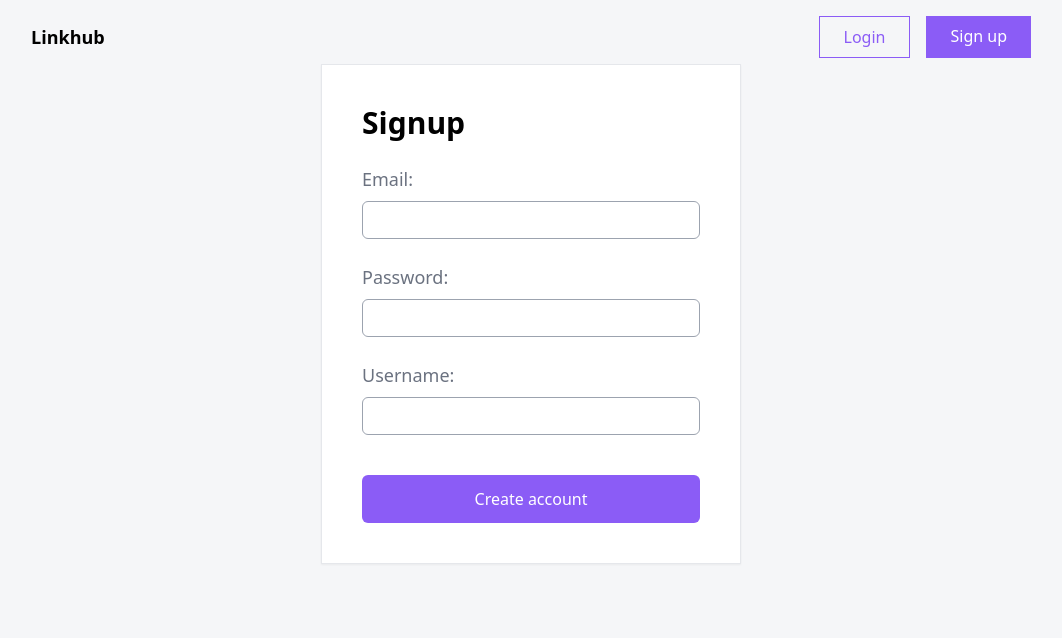
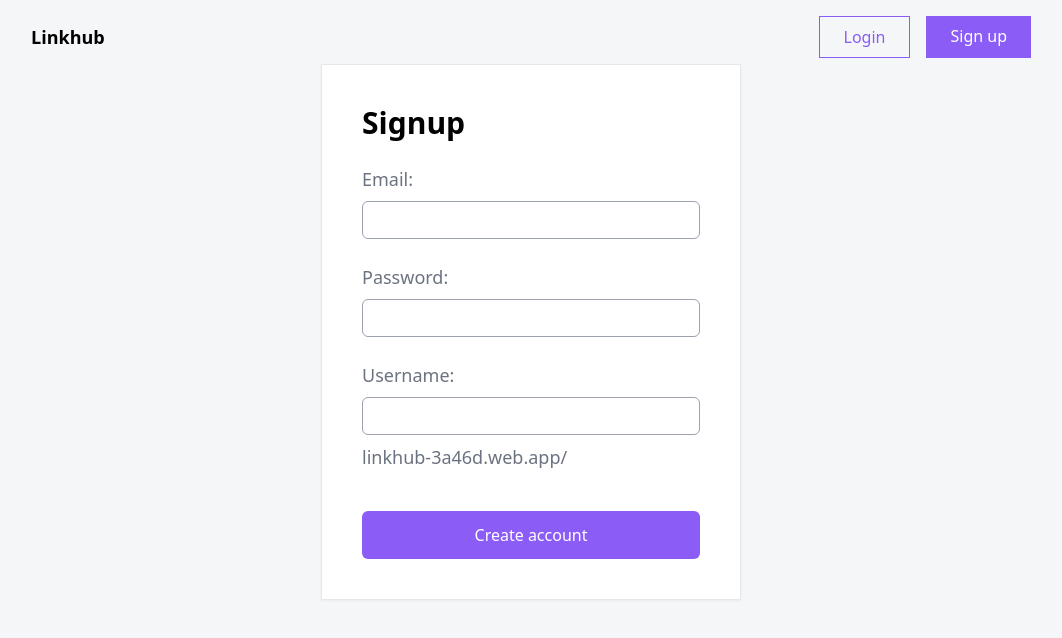
Before and after one commit to TommiKorhonen/Linkhub, a React (Create React App) app: page /signup in a window 1280 px wide. Shown: the top 638 px of the page, without its empty margins (109-1171 px from the left). Built offline with nearby package versions, Linux system fonts and the light colour scheme; no server answers; the database is empty.

Commit message:
update signup page

```diff
--- a/src/pages/signup/Signup.tsx
+++ b/src/pages/signup/Signup.tsx
@@ -26,7 +26,10 @@ const Signup = () => {
     <>
       <Navbar />
       <main className="h-screen">
-        <form className="auth-form w-full" onSubmit={handleSubmit}>
+        <form
+          className="auth-form w-full overflow-hidden"
+          onSubmit={handleSubmit}
+        >
           <h2 className="font-semibold text-3xl">Signup</h2>
           <label>
             <span>Email:</span>
@@ -56,6 +59,7 @@ const Signup = () => {
               onChange={(e) => setDisplayName(e.target.value)}
               value={displayName}
             />
+            <span className="mt-2">linkhub-3a46d.web.app/{displayName}</span>
           </label>
           <button className="px-6 w-full mt-4 py-3 text-white  rounded-md bg-violet-500">
             Create account
```
